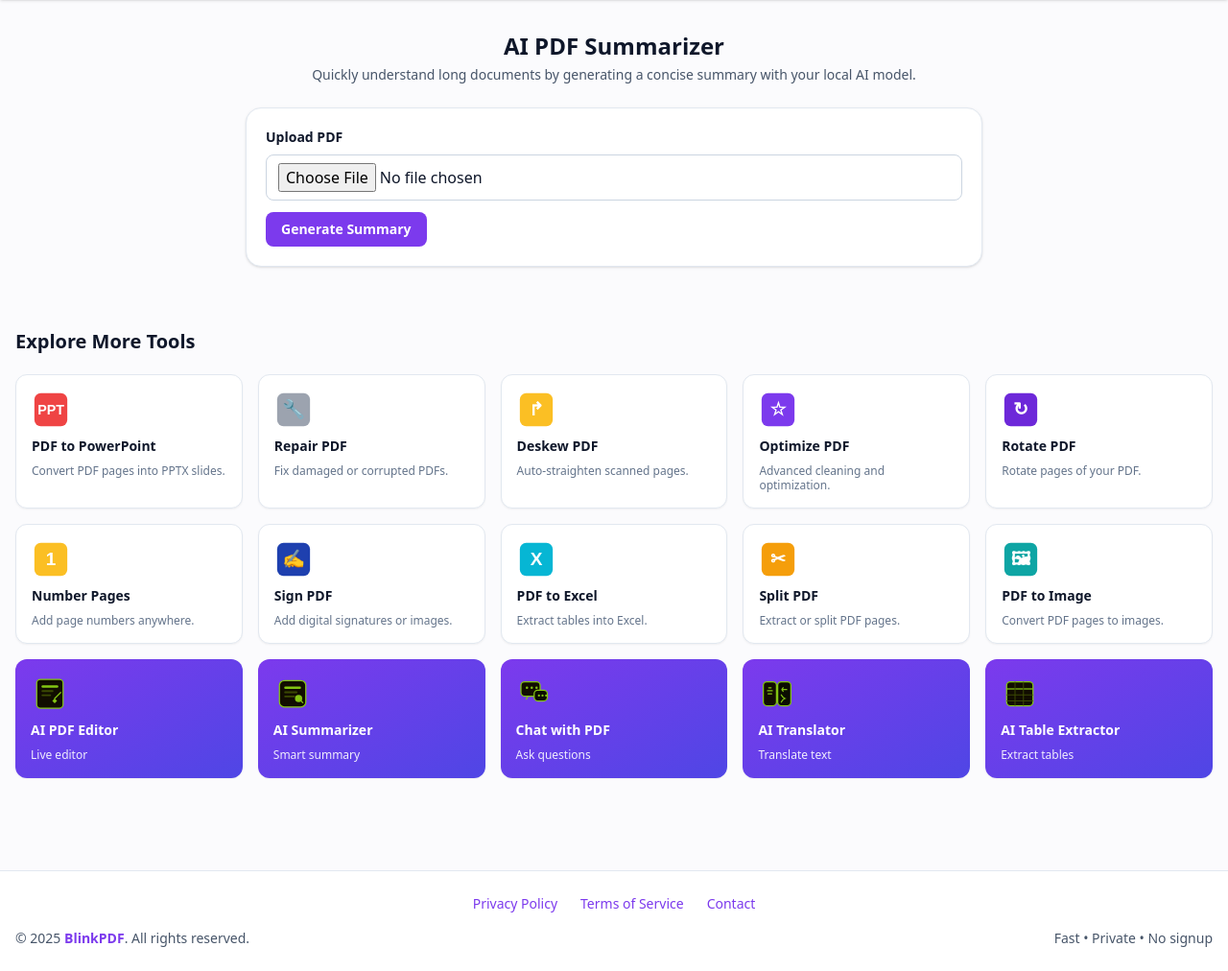
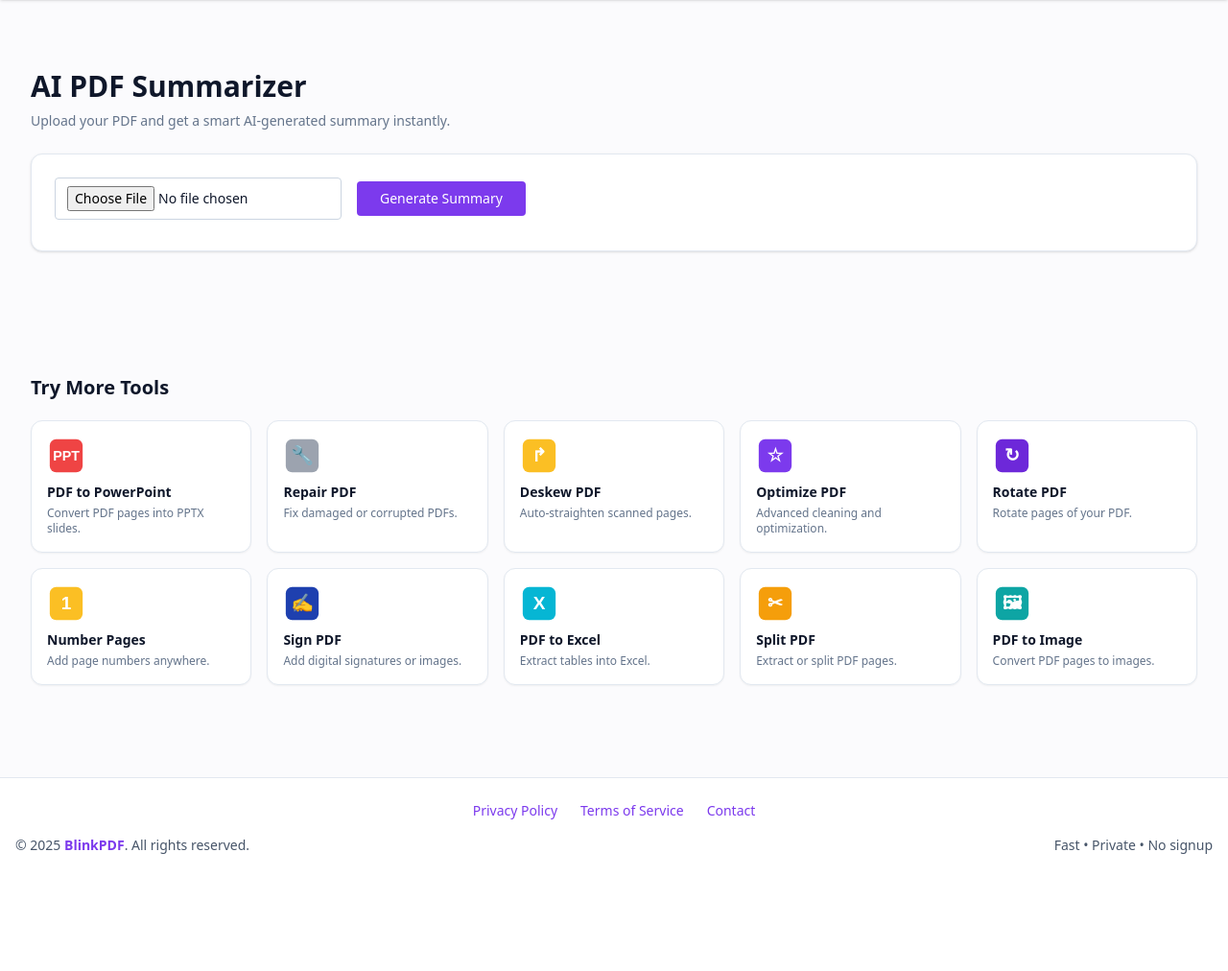
Before and after one commit to swapnil2348/BlinkPDF, a Flask app: page /ai/summarizer-page in a window 1280 px wide. Shown: the part 52-1064 px from the top of the page at 96% size. After the commit the page ends 942 px from the top, so only its background shows below. Run offline with Flask 3, Linux system fonts and the light colour scheme; parts of the project's set-up code (start-up, migrations or seed data) failed here and were passed over; some libraries are stand-ins or nearby versions.

Commit message:
main update

```diff
--- a/app.py
+++ b/app.py
@@ -301,21 +301,33 @@ def ai_summarizer():
     return jsonify({"summary": summary})
 
 
-@app.route("/ai/chat", methods=["POST"])
-def ai_chat():
+# ================== AI CHAT ROUTES ==================
+
+@app.route("/ai/chat/upload", methods=["POST"])
+def ai_chat_upload():
+    f = request.files.get("file")
+    filename = f"{uuid.uuid4().hex}_{secure_filename(f.filename)}"
+    path = os.path.join(app.config["UPLOAD_FOLDER"], filename)
+    f.save(path)
+    return jsonify({"filepath": path})
+
+
+@app.route("/ai/chat/ask", methods=["POST"])
+def ai_chat_ask():
     data = request.get_json()
     question = data.get("question")
     file_path = data.get("file")
 
-    if not question or not file_path:
-        return jsonify({"error": "Missing question or file"})
+    import PyPDF2
 
-    import PyPDF2
-    reader = PyPDF2.PdfReader(open(file_path, "rb"))
-    text = "".join([p.extract_text() or "" for p in reader.pages])
+    with open(file_path, "rb") as file:
+        reader = PyPDF2.PdfReader(file)
+        text = "".join([p.extract_text() or "" for p in reader.pages])
 
-    answer = ask_ai(f"Answer:\n{text[:6000]}\nQ:{question}")
+    answer = ask_ai(f"Answer based on this PDF:\n{text[:7000]}\nQuestion: {question}")
+
     return jsonify({"answer": answer})
+
 
 
 @app.route("/ai/translate", methods=["POST"])
--- a/templates/ai_summarizer.html
+++ b/templates/ai_summarizer.html
@@ -1,118 +1,138 @@
 {% extends "base.html" %}
-
 {% block title %}AI PDF Summarizer - BlinkPDF{% endblock %}
-{% block seo_desc %}Upload a PDF and get a short AI-generated summary using your local Ollama model.{% endblock %}
+{% block seo_desc %}Summarize any PDF file into short, clear notes instantly using AI.{% endblock %}
 
 {% block content %}
-<section class="max-w-3xl mx-auto">
-  <div class="text-center mb-6">
-    <h1 class="text-2xl font-black text-slate-900 dark:text-slate-50">AI PDF Summarizer</h1>
-    <p class="text-sm text-slate-600 dark:text-slate-300 mt-1">
-      Quickly understand long documents by generating a concise summary with your local AI model.
-    </p>
-  </div>
+<section class="max-w-7xl mx-auto px-4 py-10">
 
-  <div class="bg-white dark:bg-slate-900 border border-slate-200 dark:border-slate-800 rounded-2xl p-5 shadow">
-    <form id="sumForm">
-      <label class="block text-sm font-semibold mb-2">Upload PDF</label>
-      <input type="file" name="file" id="sumFile" accept="application/pdf"
-             class="w-full border border-slate-300 dark:border-slate-700 rounded-lg px-3 py-2 bg-transparent mb-3"
-             required>
+  <h1 class="text-3xl font-bold mb-2 text-slate-900 dark:text-white">
+    AI PDF Summarizer
+  </h1>
+
+  <p class="text-sm text-slate-500 mb-6 max-w-xl">
+    Upload your PDF and get a smart AI-generated summary instantly.
+  </p>
+
+  <!-- Upload Area -->
+  <div class="bg-white dark:bg-slate-800 p-6 rounded-xl shadow border border-slate-200 dark:border-slate-700 mb-6">
+    <form id="summaryForm" class="flex flex-col sm:flex-row gap-4 items-center">
+      <input type="file" id="pdfFile" accept=".pdf"
+        class="border border-slate-300 dark:border-slate-700 rounded px-3 py-2 text-sm w-full sm:w-auto bg-white dark:bg-slate-900"
+        required>
 
       <button type="submit"
-              class="w-full sm:w-auto bg-violet-600 hover:bg-violet-700 text-white text-sm font-semibold px-4 py-2 rounded-lg">
+        class="bg-violet-600 hover:bg-violet-700 text-white px-6 py-2 rounded font-medium text-sm">
         Generate Summary
       </button>
     </form>
 
-    <div id="sumResult" class="mt-4 text-sm text-slate-800 dark:text-slate-100 whitespace-pre-wrap hidden"></div>
+    <p id="status" class="text-xs mt-2 text-slate-500"></p>
   </div>
+
+  <!-- Summary Output -->
+  <div id="resultBox"
+    class="hidden bg-white dark:bg-slate-800 p-6 rounded-xl shadow border border-slate-200 dark:border-slate-700">
+
+    <div class="flex justify-between items-center mb-3">
+      <h3 class="font-semibold text-lg text-slate-900 dark:text-white">Summary</h3>
+      <button onclick="downloadSummary()"
+        class="text-xs bg-slate-200 dark:bg-slate-700 px-3 py-1 rounded">
+        Download .txt
+      </button>
+    </div>
+
+    <textarea id="result"
+      class="w-full border rounded p-3 text-sm min-h-[200px] bg-slate-50 dark:bg-slate-900 text-slate-800 dark:text-white"></textarea>
+  </div>
+
 </section>
 
-<!-- ================== RANDOM TOOL SUGGESTION GRID ================== -->
-<section class="max-w-7xl mx-auto mt-16">
-  <h2 class="text-xl font-black mb-5 text-slate-900 dark:text-slate-100">
-    Explore More Tools
+
+<!-- ============== RANDOM TOOLS SECTION ============== -->
+<section class="max-w-7xl mx-auto mt-16 px-4">
+  <h2 class="text-xl font-bold mb-5 text-slate-900 dark:text-slate-100">
+    Try More Tools
   </h2>
 
   <div class="grid grid-cols-2 sm:grid-cols-3 lg:grid-cols-5 gap-4">
 
-    <!-- ✅ 10 RANDOM NORMAL TOOLS (SAFE METHOD) -->
     {% for tool in random_tools %}
       <a href="{{ url_for('tool_page', slug=tool.slug) }}"
-         class="bg-white dark:bg-slate-900 border border-slate-200 dark:border-slate-800 rounded-xl p-4 shadow-sm hover:shadow-lg transition group">
+        class="bg-white dark:bg-slate-900 border border-slate-200 dark:border-slate-800 rounded-xl p-4 shadow-sm hover:shadow-lg transition">
 
-        <div class="flex flex-col items-start gap-2">
-          <img src="{{ url_for('static', filename='icons/' ~ tool.icon) }}"
-               class="h-10 w-10"
-               alt="{{ tool.title }}">
+        <img src="{{ url_for('static', filename='icons/' ~ tool.icon) }}"
+          class="h-10 w-10 mb-2">
 
-          <h4 class="font-semibold text-sm text-slate-900 dark:text-white group-hover:text-violet-600">
-            {{ tool.title }}
-          </h4>
-
-          <p class="text-xs text-slate-500 leading-tight">
-            {{ tool.desc }}
-          </p>
-        </div>
+        <h4 class="font-semibold text-sm mb-1">{{ tool.title }}</h4>
+        <p class="text-xs text-slate-500">{{ tool.desc }}</p>
       </a>
-    {% endfor %}
-
-
-    <!-- ✅ ALL AI TOOLS -->
-    {% for tool in ai_tools %}
-    <a href="{{ tool.url }}"
-       class="bg-gradient-to-br from-violet-600 to-indigo-600 rounded-xl p-4 shadow-sm hover:shadow-lg transition text-white">
-
-      <div class="flex flex-col items-start gap-2">
-        <img src="{{ url_for('static', filename='icons/' ~ tool.icon) }}"
-             class="h-10 w-10 invert"
-             alt="{{ tool.title }}">
-
-        <h4 class="font-semibold text-sm">
-          {{ tool.title }}
-        </h4>
-
-        <p class="text-xs opacity-90">
-          {{ tool.desc }}
-        </p>
-      </div>
-    </a>
     {% endfor %}
 
   </div>
 </section>
-<!-- ========================================================= -->
-
 {% endblock %}
 
 {% block scripts %}
 <script>
-  const sumForm   = document.getElementById('sumForm');
-  const sumFile   = document.getElementById('sumFile');
-  const sumResult = document.getElementById('sumResult');
+  const form = document.getElementById("summaryForm");
+  const resultBox = document.getElementById("resultBox");
+  const result = document.getElementById("result");
+  const status = document.getElementById("status");
 
-  sumForm.addEventListener('submit', async (e) => {
+  form.addEventListener("submit", async (e) => {
     e.preventDefault();
-    if (!sumFile.files[0]) return;
 
-    const fd = new FormData();
-    fd.append("file", sumFile.files[0]);
+    const fileInput = document.getElementById("pdfFile");
+    const file = fileInput.files[0];
 
-    sumResult.classList.remove("hidden");
-    sumResult.textContent = "Summarizing with local AI…";
+    if (!file) {
+      alert("Please upload a PDF file");
+      return;
+    }
 
-    const res = await fetch("/ai/summarizer", {
-      method: "POST",
-      body: fd
-    });
+    const formData = new FormData();
+    formData.append("file", file);
+
+    status.innerText = "Processing... Please wait ⏳";
+    resultBox.classList.add("hidden");
+    result.value = "";
 
     try {
+      const res = await fetch("/ai/summarizer", {
+        method: "POST",
+        body: formData
+      });
+
       const data = await res.json();
-      sumResult.textContent = data.summary || "No summary generated.";
-    } catch (e) {
-      sumResult.textContent = "Error generating summary.";
+
+      if (data.summary) {
+        result.value = data.summary;
+        resultBox.classList.remove("hidden");
+        status.innerText = "Summary generated successfully ✅";
+      } else {
+        status.innerText = "Failed to summarize document ❌";
+      }
+
+    } catch (err) {
+      console.error(err);
+      status.innerText = "Server error while summarizing ❌";
     }
   });
+
+  /* DOWNLOAD SUMMARY */
+  function downloadSummary() {
+    const text = result.value;
+    if (!text.trim()) return;
+
+    const blob = new Blob([text], { type: "text/plain" });
+    const url = URL.createObjectURL(blob);
+
+    const a = document.createElement("a");
+    a.href = url;
+    a.download = "BlinkPDF-Summary.txt";
+    a.click();
+
+    URL.revokeObjectURL(url);
+  }
 </script>
 {% endblock %}
--- a/utils/pdf_processor.py
+++ b/utils/pdf_processor.py
@@ -106,12 +106,12 @@ class PDFProcessor:
         doc.close()
         return output
 
-    # ---------------- PROTECT (REAL) ----------------
+    # ---------------- PROTECT PDF (REAL WORKING) ----------------
     def protect_pdf(self, input_path, out_dir, form):
     password = form.get("password", "").strip()
 
     if not password:
-        raise ValueError("Password is required!")
+        password = "12345"   # fallback if user forgets
 
     reader = PdfReader(input_path)
     writer = PdfWriter()
```
Also changed, not shown: templates/ai_editor.html (+152 -22 lines).
